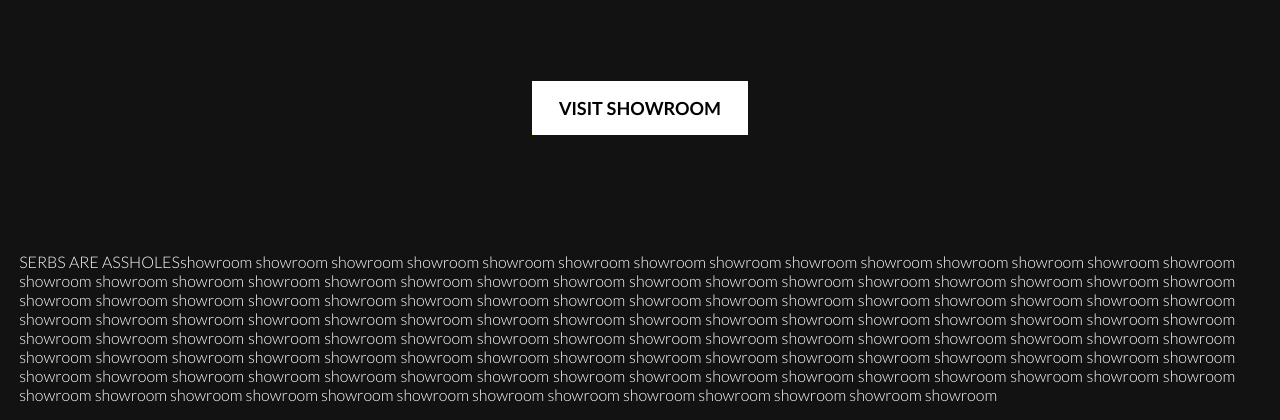
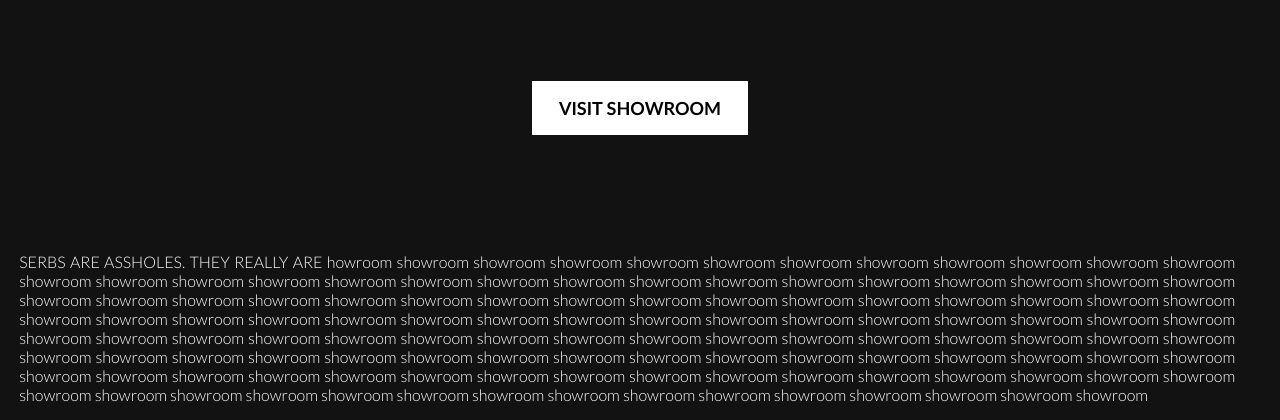
Before and after one commit to fortiz303/newline-driver, a Flask app: page / in a window 1280 px wide. Shown: the part 423-843 px from the top of the page. Run offline with Flask 2, Linux system fonts and the light colour scheme.

Commit message:
made a change to index.html. Changes should be reflected on http://13.59.32.52:90/ as Ive routed the docker container to run on port 90 from flask's default 80

```diff
--- a/templates/index.html
+++ b/templates/index.html
@@ -29,7 +29,7 @@
   <a onclick='goToByScroll("showroom");' class="showroom_btn noselect">visit showroom</a></div>
 
   <div class="showroom" id="showroom">
-    <p>SERBS ARE ASSHOLESshowroom showroom showroom showroom showroom showroom showroom showroom showroom showroom showroom showroom showroom showroom showroom showroom showroom showroom showroom showroom showroom showroom showroom showroom showroom showroom showroom showroom showroom showroom showroom showroom showroom showroom showroom showroom showroom showroom showroom showroom showroom showroom showroom showroom showroom showroom showroom showroom showroom showroom showroom showroom showroom showroom showroom showroom showroom showroom showroom showroom showroom showroom showroom showroom showroom showroom showroom showroom showroom showroom showroom showroom showroom showroom showroom showroom showroom showroom showroom showroom showroom showroom showroom showroom showroom showroom showroom showroom showroom showroom showroom showroom showroom showroom showroom showroom showroom showroom showroom showroom showroom showroom showroom showroom showroom showroom showroom showroom showroom showroom showroom showroom showroom showroom showroom showroom showroom showroom showroom showroom showroom showroom showroom </p>
+    <p>SERBS ARE ASSHOLES. THEY REALLY ARE howroom showroom showroom showroom showroom showroom showroom showroom showroom showroom showroom showroom showroom showroom showroom showroom showroom showroom showroom showroom showroom showroom showroom showroom showroom showroom showroom showroom showroom showroom showroom showroom showroom showroom showroom showroom showroom showroom showroom showroom showroom showroom showroom showroom showroom showroom showroom showroom showroom showroom showroom showroom showroom showroom showroom showroom showroom showroom showroom showroom showroom showroom showroom showroom showroom showroom showroom showroom showroom showroom showroom showroom showroom showroom showroom showroom showroom showroom showroom showroom showroom showroom showroom showroom showroom showroom showroom showroom showroom showroom showroom showroom showroom showroom showroom showroom showroom showroom showroom showroom showroom showroom showroom showroom showroom showroom showroom showroom showroom showroom showroom showroom showroom showroom showroom showroom showroom showroom showroom showroom showroom showroom showroom </p>
   </div>
 </body>
 <style>
```
